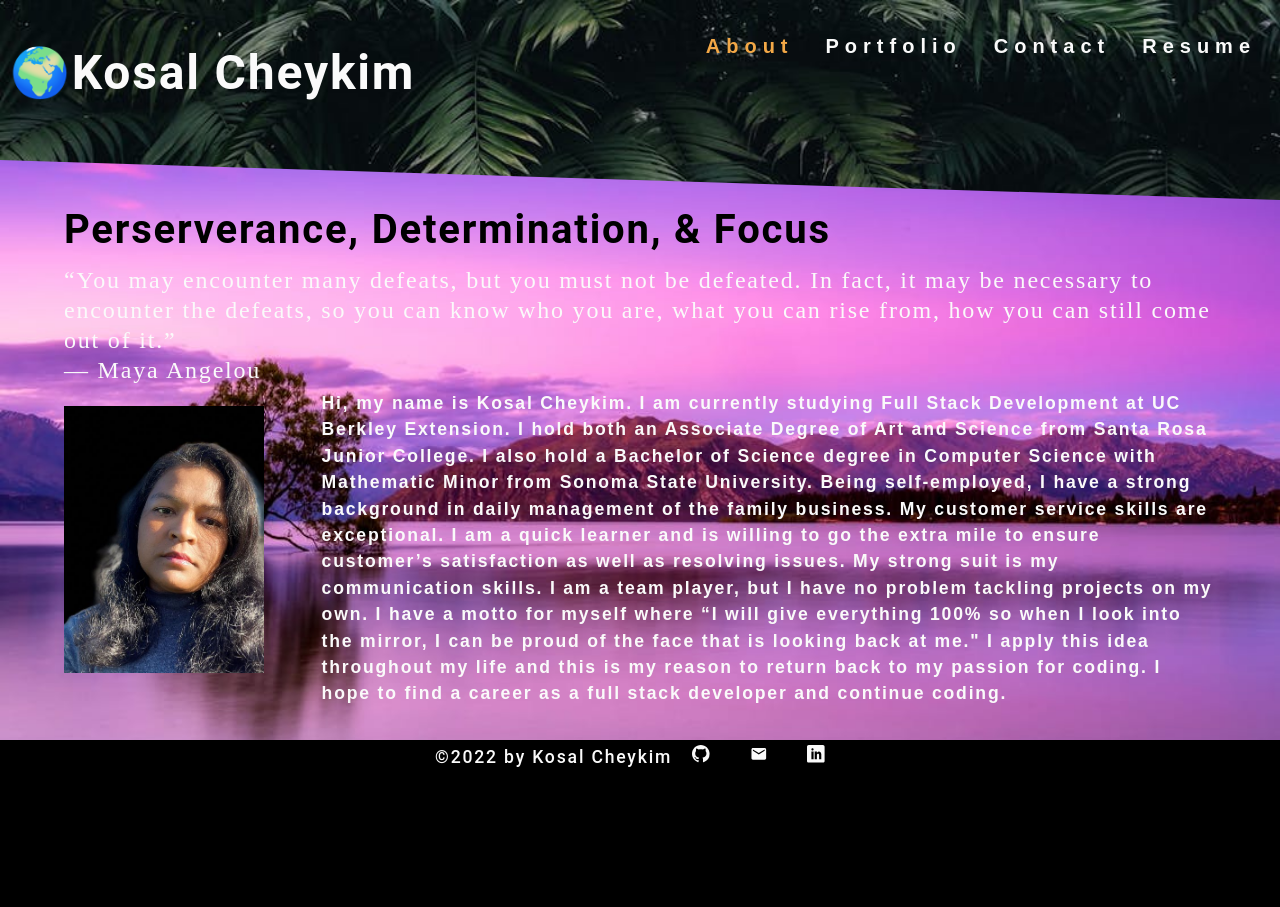
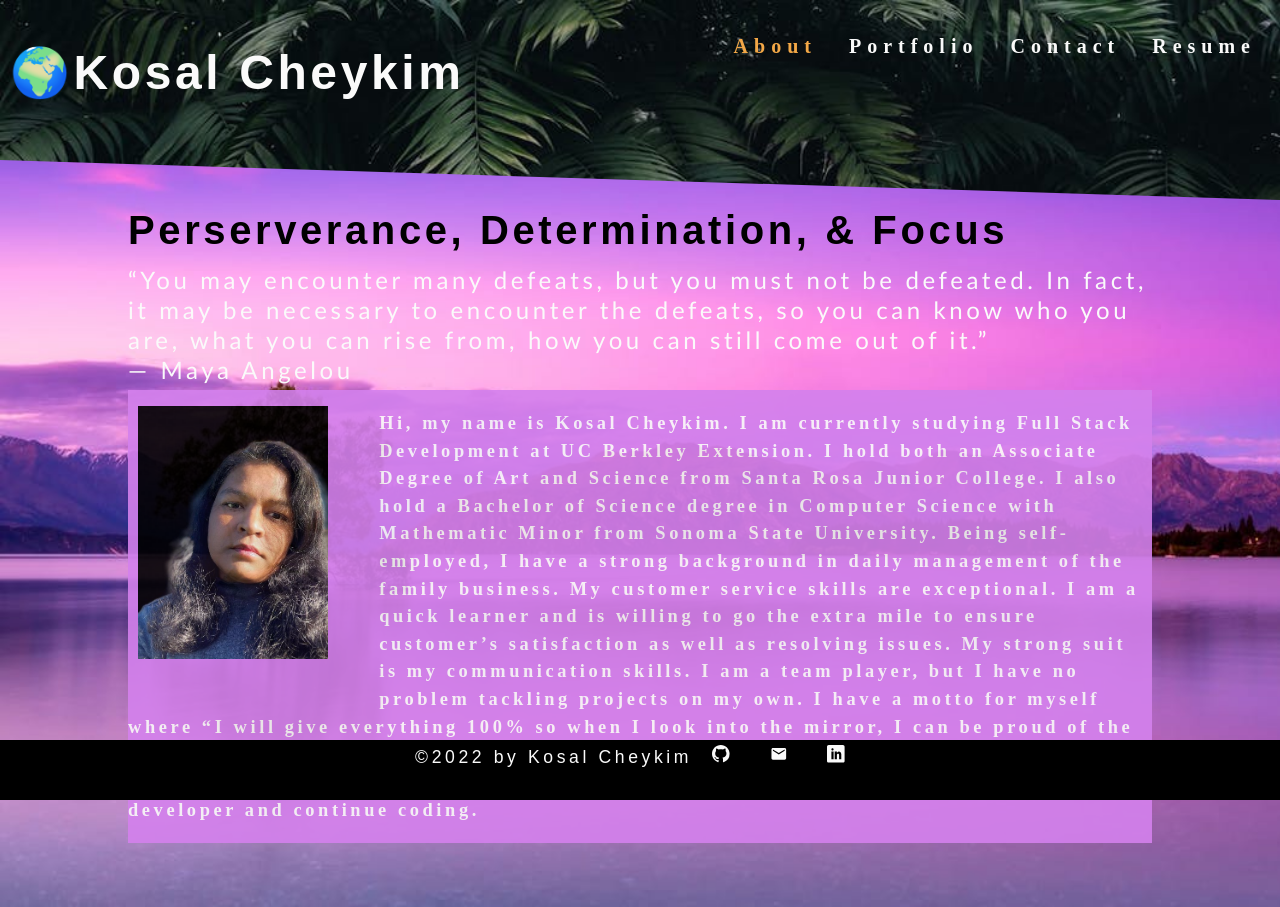
Before and after one commit to kcheykim/cheykim-portfolio, a React (Create React App) app: page / in a window 1280 px wide. Before the commit the page ends 800 px from the top, so only its background shows below. Built offline with nearby package versions, Linux system fonts and the light colour scheme.

Commit message:
adding more adjustment to css

```diff
--- a/src/components/Resume/index.js
+++ b/src/components/Resume/index.js
@@ -14,20 +14,9 @@ function Resume({ currentCategory }) {
         <a href={require("../../assets/images/kcheykim_resume.pdf")} download ><button>Resume</button></a>
       </div>
       <div id="outer-tools">
-          <h3 id="tools">
-            <li><BsGithub />GitHub </li>
-            <li><DiMongodb />MongoDB</li>
-            <li><GrNode />Node.js/Express.js</li>
-            <li><GrHeroku />Heroku</li>
-            <li><DiHtml5 />HTML</li>
-            <li><GrGraphQl />GraphQL</li>
-            <li><SiApollographql />ApolloServer</li>
-            <li><GrReactjs />React</li>
-            <li><SiHandlebarsdotjs />Handlebars</li>
-            <li><SiMysql />MySQL</li>
-            <li><SiInsomnia />Insomnia</li>
-            <li><BsBootstrap />Bootstrap</li>
-            <li><SiJquery />jQuery</li>
+          <h3 id="tools" className="mx-5"><BsGithub />GitHub, <DiMongodb />MongoDB, <GrNode />Node/Express/JavaScript,
+          <GrHeroku />Heroku, <DiHtml5 />HTML, <GrGraphQl />GraphQL, <SiApollographql />ApolloServer, <GrReactjs />React,
+          <SiHandlebarsdotjs />Handlebars, <SiMysql />MySQL, <SiInsomnia />Insomnia, <BsBootstrap />Bootstrap, <SiJquery />jQuery
           </h3>
         </div>
     </section>
--- a/src/index.css
+++ b/src/index.css
@@ -27,10 +27,9 @@ body {
   font-weight: 600;
   line-height: 1.5;
   font-size: 18px;
-  letter-spacing: .1em;
+  letter-spacing: .2em;
   background: var(--dark);
   color: var(--light);
-  font-family: 'Arial', 'Gill Sans', 'Gill Sans MT', Calibri, 'Trebuchet MS', sans-serif;
   background-image: url("../src/assets/images/purpleLandscape.jpeg");
   background-size: cover;
   display: flex;
@@ -41,12 +40,12 @@ body {
 #portfolio,
 #contact,
 #resume{
-  margin-left: 5%;
-  margin-right: 5%;
+  margin-left: 10%;
+  margin-right: 10%;
 }
 
 h1 {
-  font-family: 'Roboto', sans-serif;
+  font-family: 'Arial', 'Gill Sans', 'Gill Sans MT', 'Calibri', 'Trebuchet MS', sans-serif;
   font-size: 3rem;
   padding-top: 25px;
   font-weight: bolder;
@@ -55,7 +54,7 @@ h1 {
 }
 
 h2 {
-  font-family: 'Roboto', sans-serif;
+  font-family: 'Arial', 'Gill Sans', 'Gill Sans MT', 'Calibri', 'Trebuchet MS', sans-serif;
   font-size: 2.5rem;
   font-weight: bold;
   margin: 5px 0;
@@ -64,7 +63,7 @@ h2 {
 }
 
 h3 {
-  font-family: 'Comic Sans MS', 'Comic Sans' cursive;
+  font-family: 'Calibri', 'Trebuchet MS','Arial', 'Gill Sans', 'Gill Sans MT', sans-serif;
   font-size: 2rem;
   font-weight: 500;
   margin: 5px 0;
@@ -72,7 +71,7 @@ h3 {
 }
 
 h4 {
-  font-family: 'Comic Sans', cursive;
+  font-family: 'Trebuchet MS','Arial', 'Gill Sans', 'Gill Sans MT', 'Calibri', sans-serif;
   font-size: 1.5rem;
   font-weight: 500;
   margin: 5px 0;
@@ -80,7 +79,7 @@ h4 {
 }
 
 h5 {
-  font-family: 'Roboto', sans-serif;
+  font-family: 'Arial', 'Gill Sans', 'Gill Sans MT', 'Calibri', 'Trebuchet MS', sans-serif;
   font-size: 1.25rem;
   font-weight: 500;
   margin: 5px 0;
@@ -88,7 +87,7 @@ h5 {
 }
 
 h6 {
-  font-family: 'Roboto', sans-serif;
+  font-family: 'Arial', 'Gill Sans', 'Gill Sans MT', 'Calibri', 'Trebuchet MS', sans-serif;
   font-size: 1.1rem;
   font-weight: 500;
   margin: 5px 0;
@@ -96,8 +95,8 @@ h6 {
 }
 
 p {
-  font-size: 1.1rem;
-  margin-top: 0;
+  font-size: 1.15rem;
+  margin-top: 20px;
 }
 
 a {
@@ -129,8 +128,6 @@ header {
   padding-top: 1%;
 }
 
-
-
 header a {
   color: var(--light);
 }
@@ -151,10 +148,10 @@ button:hover {
   opacity: .5;
 }
 
-button[disabled] {
+/* button[disabled] {
   cursor: default;
   opacity: .8;
-}
+} */
 
 img {
   max-width: 100%;
@@ -201,29 +198,29 @@ nav  li {
 textarea {
 	width: 600px;
 	height: 120px;
-	border: 3px solid #cccccc;
+	border: 3px solid var(--light);
 	padding: 5px;
 }
 
-.container {
+/* .container {
   width: 85%;
   max-width: 1200px;
   margin-left: auto;
   margin-right: auto;
-}
+} */
 
 .flex-row {
   display: flex;
   flex-wrap: wrap;
 }
 
-.space-between {
+/* .space-between {
   justify-content: space-between;
 }
 
 .flex-end {
   justify-content: flex-end;
-}
+} */
 
 .mx-1 {
   margin-right: var(--spacing-one);
@@ -275,10 +272,10 @@ textarea {
   padding-bottom: var(--spacing-two);
 }
 
-.card {
+/* .card {
   width: 25%;
   text-align: center;
-}
+} */
 
 .img-thumbnail {
   width: auto;
@@ -340,29 +337,30 @@ a {
 }
 
 #sideByside {
+background-color: rgb(212, 129, 237);
+opacity: 90%;
 justify-content: center;
 flex-wrap: wrap;
 }
 
 #me-image {
+  justify-content: center;
   width: 200px;
   height: 300px;
   float: left;
- margin-right: 5%;
+  margin-right: 5%;
+  padding-left: 10px;
 }
 
 #left {
-  width: "70%";
-}
-
-#outer-tools{
- margin-left: 10%;
-  width: 50%;
+  width: "60%";
+  justify-content: center;
 }
 
 #tools{
-  background-color: rgb(212, 129, 237);
-  padding: 5%;
-  justify-content: center;
+  justify-content: space-between;
+  line-height: 1.5;
   opacity: 75%;
+  color: var(--darker);
+  font-weight: bolder;
 }
```
